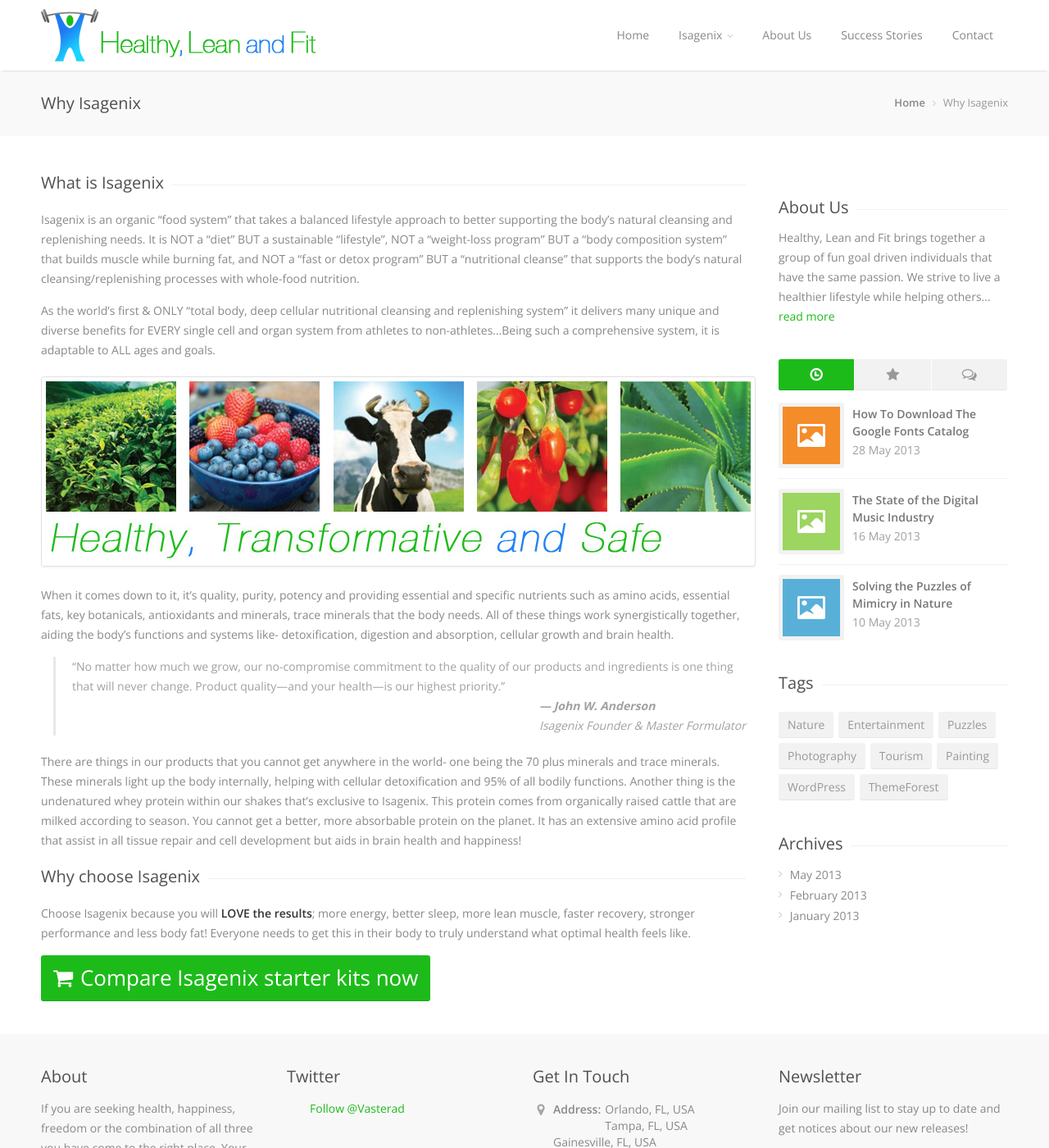
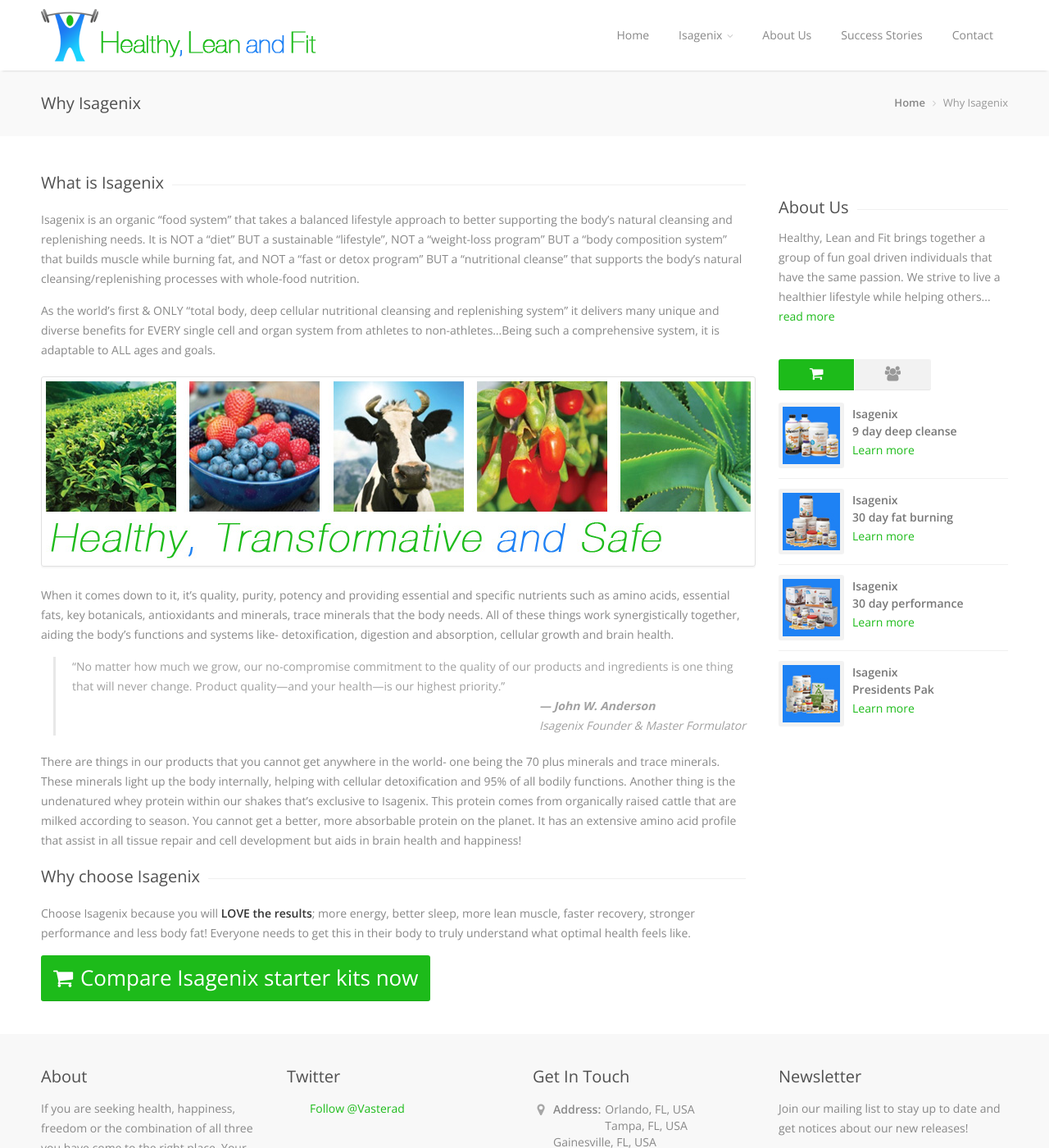
Before and after one commit to jozeperez/hlf, a Jekyll site: the page built from why-isagenix.html, in a window 1280 px wide and 1400 px high. Shown: the whole window at 82% size. Built offline with Jekyll 4.4.1, drawn with Linux system fonts in a browser that asks for light colours; comment, search, counter and statistics services are not loaded.

Commit message:
Added shopping cart widget.

```diff
--- a/_config.yml
+++ b/_config.yml
@@ -12,6 +12,8 @@
           urlSlug: "/compare-isagenix-systems/"
         - title  : "Other Isagenix Products"
           urlSlug: "/isagenix-products/"
+        - title  : "Become an Isagenix Consultant"
+          urlSlug: "/isagenix-consultant/"
         - title  : "Isagenix Blog"
           urlSlug: "/isagenix-blog/"
     - title  : "About Us"
--- a/css/style.css
+++ b/css/style.css
@@ -3551,6 +3551,7 @@
 .plan-image {
 	background: #e2e2e2;
 	padding: 5px;
+	overflow: hidden;
 }
 .plan-image img {
 	margin-left: auto;
--- a/why-isagenix.html
+++ b/why-isagenix.html
@@ -51,37 +51,105 @@
                     <p>Healthy, Lean and Fit brings together a group of fun goal driven individuals that have the same passion. We strive to live a healthier lifestyle while helping others... <a href="/about-us/">read more</a></p>
                 </div>
 
-                <!-- Tabs -->
+                <!-- tabs -->
                 <div class="widget" style="margin: 40px 0 0 0;">
-
-                    <!-- Tabs Navigation -->
+                    <!-- navigation -->
                     <ul class="tabs-nav blog">
                         <li class="active">
                             <a href="#tab1" title="Recent Posts">
-                                <i class="icon-time"></i>
+                                <i class="icon-shopping-cart"></i>
                             </a>
                         </li>
                         <li>
                             <a href="#tab2" title="Popular Posts">
-                                <i class="icon-star"></i>
-                            </a>
-                        </li>
-                        <li>
-                            <a href="#tab3" title="Recent Comments">
-                                <i class="icon-comments-alt"></i>
+                                <i class="icon-group"></i>
                             </a>
                         </li>
                     </ul>
+                    <!-- end navigation -->
 
-                    <!-- Tabs Content -->
+                    <!-- content -->
                     <div class="tabs-container">
+                        <!-- popular products -->
+                        <div class="tab-content" id="tab1">
+                            <ul class="widget-tabs">
+                                <li>
+                                    <div class="widget-thumb">
+                                        <a href="/isagenix-9-day-deep-cleanse/" title="Isagenix 9 day deep cleanse, Isagenix Cleansing, Isagenix Weight-Loss, Cellular Cleansing">
+                                            <img src="/images/hlf-widget-isagenix-9-day-deep-cleanse.jpg" alt="Isagenix 9 day deep cleanse, Isagenix Cleansing, Isagenix Weight-Loss, Cellular Cleansing" />
+                                        </a>
+                                    </div>
+                                    <div class="widget-text">
+                                        <h4>
+                                            <a href="/isagenix-9-day-deep-cleanse/" title="Isagenix 9 day deep cleanse, Isagenix Cleansing, Isagenix Weight-Loss, Cellular Cleansing">Isagenix<br /> 9 day deep cleanse</a>
+                                        </h4>
+                                        <span><a href="/isagenix-9-day-deep-cleanse/" title="Isagenix 9 day deep cleanse, Isagenix Cleansing, Isagenix Weight-Loss, Cellular Cleansing">Learn more</a></span>
+                                    </div>
+                                    <div class="clearfix"></div>
+                                </li>
+                                <li>
+                                    <div class="widget-thumb">
+                                        <a href="/isagenix-30-day-cleansing-and-fat-burning-system" title="Isagenix 30 day cleansing and fat burning system, 30 day cleanse, Isagenix Cleansing, Isagenix Long term Weight-Loss, Cellular Cleansing">
+                                            <img src="/images/hlf-widget-isagenix-30-cleansing-fat-burning-system.jpg" alt="Isagenix 30 day cleansing and fat burning system, 30 day cleanse, Isagenix Cleansing, Isagenix Long term Weight-Loss, Cellular Cleansing" />
+                                        </a>
+                                    </div>
+                                    <div class="widget-text">
+                                        <h4>
+                                            <a href="/isagenix-30-day-cleansing-and-fat-burning-system" title="Isagenix 30 day cleansing and fat burning system, 30 day cleanse, Isagenix Cleansing, Isagenix Long term Weight-Loss, Cellular Cleansing">Isagenix<br /> 30 day fat burning</a>
+                                        </h4>
+                                        <span><a href="/isagenix-30-day-cleansing-and-fat-burning-system" title="Isagenix 30 day cleansing and fat burning system, 30 day cleanse, Isagenix Cleansing, Isagenix Long term Weight-Loss, Cellular Cleansing">Learn more</a></span>
+                                    </div>
+                                    <div class="clearfix"></div>
+                                </li>
+                                <li>
+                                    <div class="widget-thumb">
+                                        <a href="/isagenix-30-day-performance-pak-system/" title="Isagenix 30 day performance pak system, 30 day performance, IsaLean® Pro Shake, Superior muscle recovery, Superior muscle growth">
+                                            <img src="/images/hlf-widget-isagenix-30-performance-system.jpg" alt="Isagenix 30 day performance pak system, 30 day performance, IsaLean® Pro Shake, Superior muscle recovery, Superior muscle growth" />
+                                        </a>
+                                    </div>
+                                    <div class="widget-text">
+                                        <h4>
+                                            <a href="/isagenix-30-day-performance-pak-system/" title="Isagenix 30 day performance pak system, 30 day performance, IsaLean® Pro Shake, Superior muscle recovery, Superior muscle growth">Isagenix<br /> 30 day performance</a>
+                                        </h4>
+                                        <span><a href="/isagenix-30-day-performance-pak-system/" title="Isagenix 30 day performance pak system, 30 day performance, IsaLean® Pro Shake, Superior muscle recovery, Superior muscle growth">Learn more</a></span>
+                                    </div>
+                                    <div class="clearfix"></div>
+                                </li>
+                                <li>
+                                    <div class="widget-thumb">
+                                        <a href="/isagenix-presidents-pak/" title="Isagenix President's Pak, Isagenix Weight Loss President’s Pak, Isagenix Performance President’s Pak, Isagenix Healthy Aging President’s Pak, Isagenix Rejuvity President’s Pak">
+                                            <img src="/images/hlf-widget-isagenix-presidents-pak-system.jpg" alt="Isagenix President's Pak, Isagenix Weight Loss President’s Pak, Isagenix Performance President’s Pak, Isagenix Healthy Aging President’s Pak, Isagenix Rejuvity President’s Pak" />
+                                        </a>
+                                    </div>
+                                    <div class="widget-text">
+                                        <h4>
+                                            <a href="/isagenix-presidents-pak/" title="Isagenix President's Pak, Isagenix Weight Loss President’s Pak, Isagenix Performance President’s Pak, Isagenix Healthy Aging President’s Pak, Isagenix Rejuvity President’s Pak">Isagenix<br /> Presidents Pak</a>
+                                        </h4>
+                                        <span><a href="/isagenix-presidents-pak/" title="Isagenix President's Pak, Isagenix Weight Loss President’s Pak, Isagenix Performance President’s Pak, Isagenix Healthy Aging President’s Pak, Isagenix Rejuvity President’s Pak">Learn more</a></span>
+                                    </div>
+                                    <div class="clearfix"></div>
+                                </li>
+                            </ul>
+                        </div>
+                        <!-- end popular products -->
 
-                        <div class="tab-content" id="tab1">
-
-                            <!-- Recent Posts -->
+                        <!-- success stories -->
+                        <div class="tab-content" id="tab2">
                             <ul class="widget-tabs">
-
-                                <!-- Post #1 -->
+                                <li>
+                                    <div class="widget-thumb">
+                                        <a href="#">
+                                            <img src="/images/blog-widget-04.jpg" alt="" />
+                                        </a>
+                                    </div>
+                                    <div class="widget-text">
+                                        <h4>
+                                            <a href="#">New Sugary Drink Rules Complicate Coffee Orders</a>
+                                        </h4>
+                                        <span>19 April 2013</span>
+                                    </div>
+                                    <div class="clearfix"></div>
+                                </li>
                                 <li>
                                     <div class="widget-thumb">
                                         <a href="#">
@@ -97,85 +165,6 @@
                                     </div>
                                     <div class="clearfix"></div>
                                 </li>
-
-                                <!-- Post #2 -->
-                                <li>
-                                    <div class="widget-thumb">
-                                        <a href="#">
-                                            <img src="/images/blog-widget-02.jpg" alt="" />
-                                        </a>
-                                    </div>
-
-                                    <div class="widget-text">
-                                        <h4>
-                                            <a href="#">The State of the Digital Music Industry</a>
-                                        </h4>
-                                        <span>16 May 2013</span>
-                                    </div>
-                                    <div class="clearfix"></div>
-
-                                </li>
-
-                                <!-- Post #3 -->
-                                <li>
-                                    <div class="widget-thumb">
-                                        <a href="#">
-                                            <img src="/images/blog-widget-03.jpg" alt="" />
-                                        </a>
-                                    </div>
-
-                                    <div class="widget-text">
-                                        <h4>
-                                            <a href="#">Solving the Puzzles of Mimicry in Nature</a>
-                                        </h4>
-                                        <span>10 May 2013</span>
-                                    </div>
-                                    <div class="clearfix"></div>
-                                </li>
-                            </ul>
-
-                        </div>
-
-                        <div class="tab-content" id="tab2">
-
-                            <!-- Popular Posts -->
-                            <ul class="widget-tabs">
-
-                                <!-- Post #1 -->
-                                <li>
-                                    <div class="widget-thumb">
-                                        <a href="#">
-                                            <img src="/images/blog-widget-04.jpg" alt="" />
-                                        </a>
-                                    </div>
-
-                                    <div class="widget-text">
-                                        <h4>
-                                            <a href="#">New Sugary Drink Rules Complicate Coffee Orders</a>
-                                        </h4>
-                                        <span>19 April 2013</span>
-                                    </div>
-                                    <div class="clearfix"></div>
-                                </li>
-
-                                <!-- Post #2 -->
-                                <li>
-                                    <div class="widget-thumb">
-                                        <a href="#">
-                                            <img src="/images/blog-widget-01.jpg" alt="" />
-                                        </a>
-                                    </div>
-
-                                    <div class="widget-text">
-                                        <h4>
-                                            <a href="#">How To Download The Google Fonts Catalog</a>
-                                        </h4>
-                                        <span>28 May 2013</span>
-                                    </div>
-                                    <div class="clearfix"></div>
-                                </li>
-
-                                <!-- Post #3 -->
                                 <li>
                                     <div class="widget-thumb">
                                         <a href="#">
@@ -193,103 +182,8 @@
                                 </li>
                             </ul>
                         </div>
-
-                        <div class="tab-content" id="tab3">
-
-                            <!-- Recent Comments -->
-                            <ul class="widget-tabs comments">
-
-                                <!-- Comment #1 -->
-                                <li>
-                                    <div class="widget-thumb">
-                                        <a href="#">
-                                            <img src="http://www.gravatar.com/avatar/00000000000000000000000000000000?d=mm&s=100" alt="" />
-                                        </a>
-                                    </div>
-
-                                    <div class="widget-text">
-                                        <span>John Doe on:</span>
-                                        <h4>
-                                            <a href="#1">Solving the Puzzles of Mimicry in Nature</a>
-                                        </h4>
-                                    </div>
-                                    <div class="clearfix"></div>
-                                </li>
-
-                                <!-- Comment #2 -->
-                                <li>
-                                    <div class="widget-thumb">
-                                        <a href="#">
-                                            <img src="http://www.gravatar.com/avatar/00000000000000000000000000000000?d=mm&s=100" alt="" />
-                                        </a>
-                                    </div>
-
-                                    <div class="widget-text">
-                                        <span>Michael Brown on:</span>
-                                        <h4>
-                                            <a href="#2">Mobile Editing Tools For Smartphone Photos</a>
-                                        </h4>
-                                    </div>
-                                    <div class="clearfix"></div>
-                                </li>
-
-                                <!-- Comment #3 -->
-                                <li>
-                                    <div class="widget-thumb">
-                                        <a href="#">
-                                            <img src="/images/blog-widget-06.jpg" alt="" />
-                                        </a>
-                                    </div>
-
-                                    <div class="widget-text">
-                                        <span>Vasterad on:</span>
-                                        <h4>
-                                            <a href="#3">How To Download The Google Fonts Catalog</a>
-                                        </h4>
-                                    </div>
-                                    <div class="clearfix"></div>
-                                </li>
-                            </ul>
-                        </div>
+                        <!-- end success stories -->
                     </div>
-                </div>
-
-                <!-- Tags -->
-                <div class="widget" style="margin: 13px 0 0 0;">
-                    <h3 class="headline">Tags</h3>
-                    <span class="line"></span>
-                    <div class="clearfix"></div>
-
-                    <nav class="tags">
-                        <a href="#">Nature</a>
-                        <a href="#">Entertainment</a>
-                        <a href="#">Puzzles</a>
-                        <a href="#">Photography</a>
-                        <a href="#">Tourism</a>
-                        <a href="#">Painting</a>
-                        <a href="#">WordPress</a>
-                        <a href="#">ThemeForest</a>
-                    </nav>
-                </div>
-
-                <!-- Archives -->
-                <div class="widget">
-                    <h3 class="headline">Archives</h3>
-                    <span class="line"></span>
-                    <div class="clearfix"></div>
-                    <nav class="categories">
-                        <ul>
-                            <li>
-                                <a href="#">May 2013</a>
-                            </li>
-                            <li>
-                                <a href="#">February 2013</a>
-                            </li>
-                            <li>
-                                <a href="#">January 2013</a>
-                            </li>
-                        </ul>
-                    </nav>
                 </div>
             </div>
             <!-- end sidebar (right side) -->
```
Also changed, not shown: compare-isagenix-systems.html (+29 -0 lines), scripts/local.compare.js (+37 -6 lines), images/hlf-widget-isagenix-30-cleansing-fat-burning-system.jpg (added), images/hlf-widget-isagenix-30-performance-system.jpg (added), images/hlf-widget-isagenix-9-day-deep-cleanse.jpg (added), images/hlf-widget-isagenix-presidents-pak-system.jpg (added).
